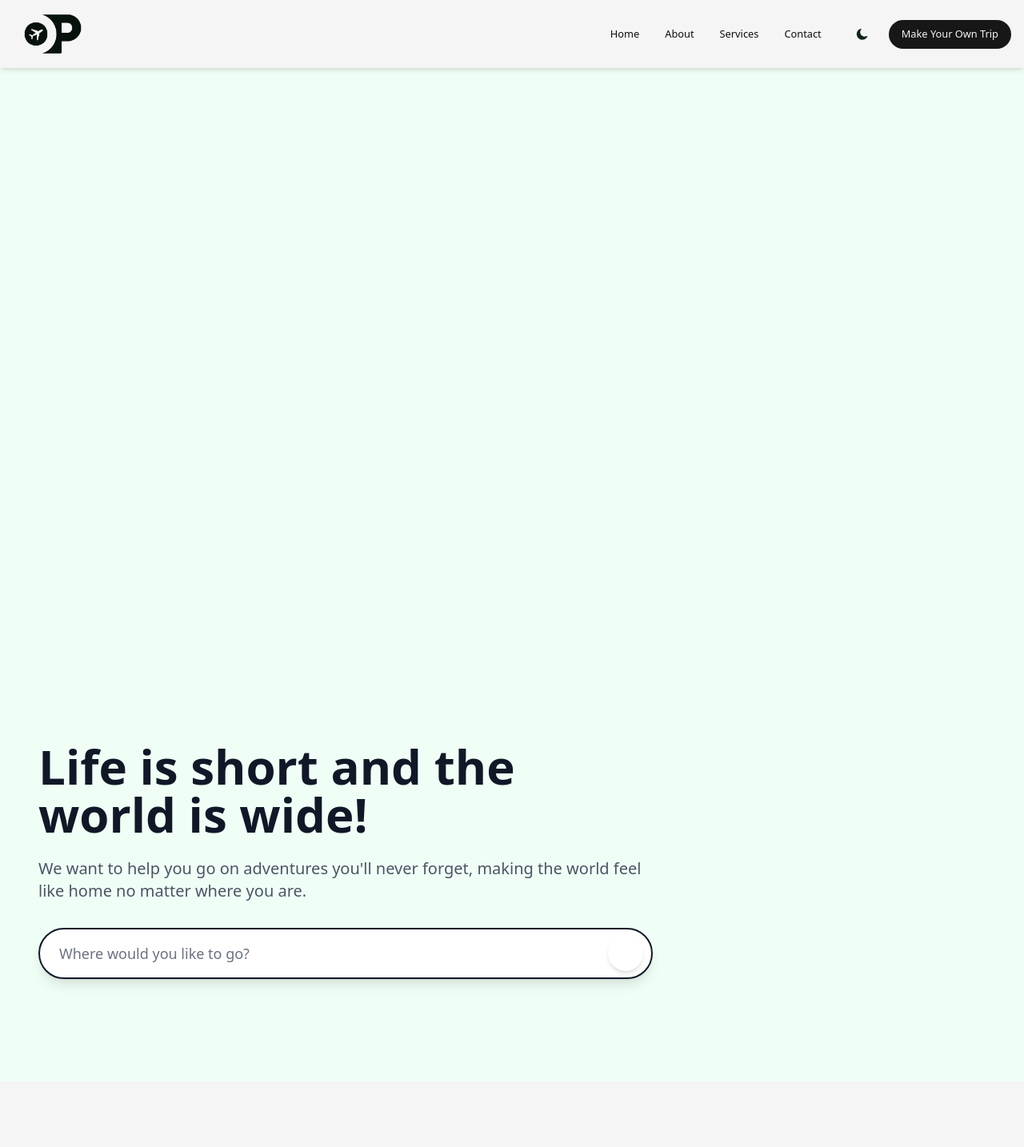
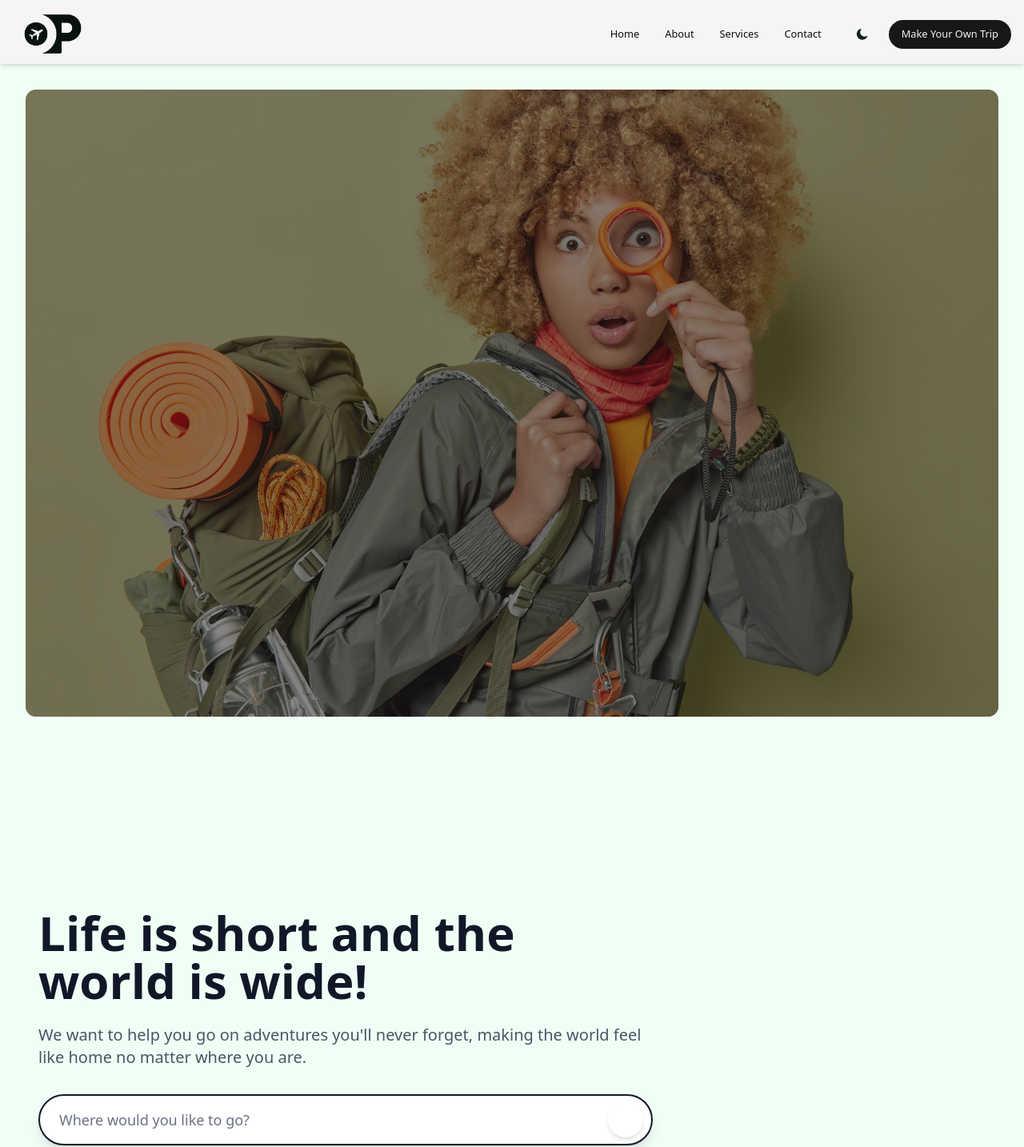
Before and after one commit to chengivan2/onpoint, a Next.js app: page / in a window 1280 px wide. Shown: the top 1434 px of the page at 80% size. Built offline with nearby package versions, Linux system fonts and the light colour scheme.

Commit message:
Modified the hero section's styling

```diff
--- a/src/app/page.tsx
+++ b/src/app/page.tsx
@@ -1,5 +1,4 @@
 import Footer from "./rootcomponents/footer";
-import Header from "./rootcomponents/header";
 import Main from "./rootcomponents/homepagecomponents/main";
 
 export default function Home() {
--- a/src/app/rootcomponents/header.tsx
+++ b/src/app/rootcomponents/header.tsx
@@ -46,7 +46,7 @@ export default function Header() {
       px-4 py-3
       bg-lightmode-header-bg-color dark:bg-darkmode-header-bg-color
       shadow-md
-      transition-transform duration-300
+      transition-transform duration-300 h-20
       ${isVisible ? 'translate-y-0' : '-translate-y-full'}
       ${isMenuOpen ? '!translate-y-0' : ''}
     `}>
--- a/src/app/rootcomponents/homepagecomponents/hero.tsx
+++ b/src/app/rootcomponents/homepagecomponents/hero.tsx
@@ -12,7 +12,7 @@ export default function HeroSection() {
   };
 
   return (
-    <section className="relative bg-primary-light dark:bg-primary-dark overflow-hidden">
+    <section className="mt-20 relative bg-primary-light dark:bg-primary-dark overflow-hidden">
       {/* Background shape */}
       <div className="absolute top-0 right-0 w-1/2 h-full">
         <div className="w-full h-full bg-primary/10 dark:bg-primary/20 transform -skew-x-12" />
--- a/src/app/rootcomponents/homepagecomponents/herosection.tsx
+++ b/src/app/rootcomponents/homepagecomponents/herosection.tsx
@@ -1,11 +1,12 @@
 
 export default function HerosectionOne() {
   return (
-    <section className='relative px-[1.5rem] py-[2rem] min-w-full min-h-[100vh]'>
+    <section className='relative px-[0.1rem] lg:px-[1rem] mt-20 py-[0.5rem] lg:py-[2rem] min-w-full min-h-[100vh]'>
+
 
         <div
-        className="min-w-full min-h-full rounded-[0.8rem] bg-cover bg-[url(/images/herotestimage.jpg)]">
-
+        className="relative min-w-full h-[98vh] rounded-[0.8rem] bg-cover bg-[url(/images/herotestimage.jpg)]">
+            <div className="absolute inset-0 bg-[#1A1A1A] opacity-50 rounded-[0.8rem]"></div>
         </div>
 
     </section>
```
